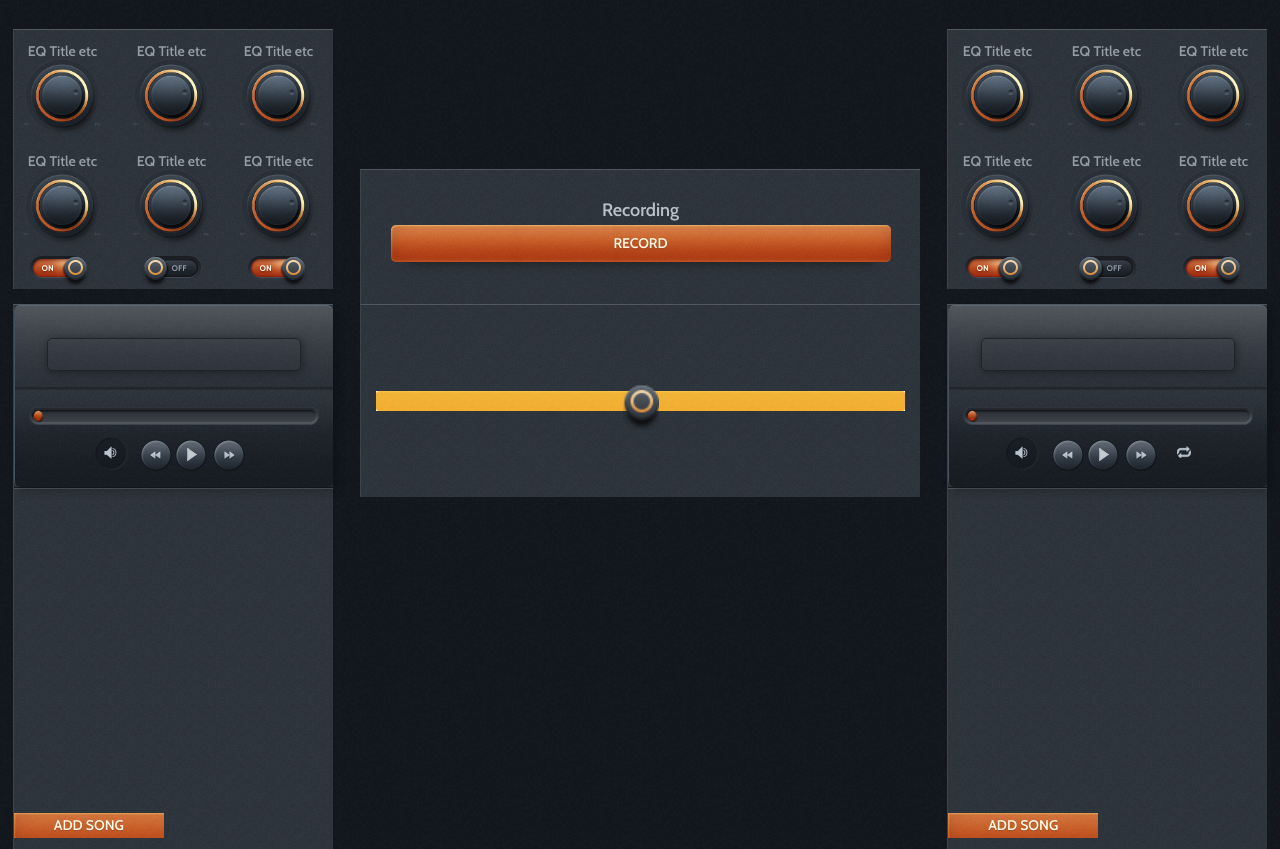
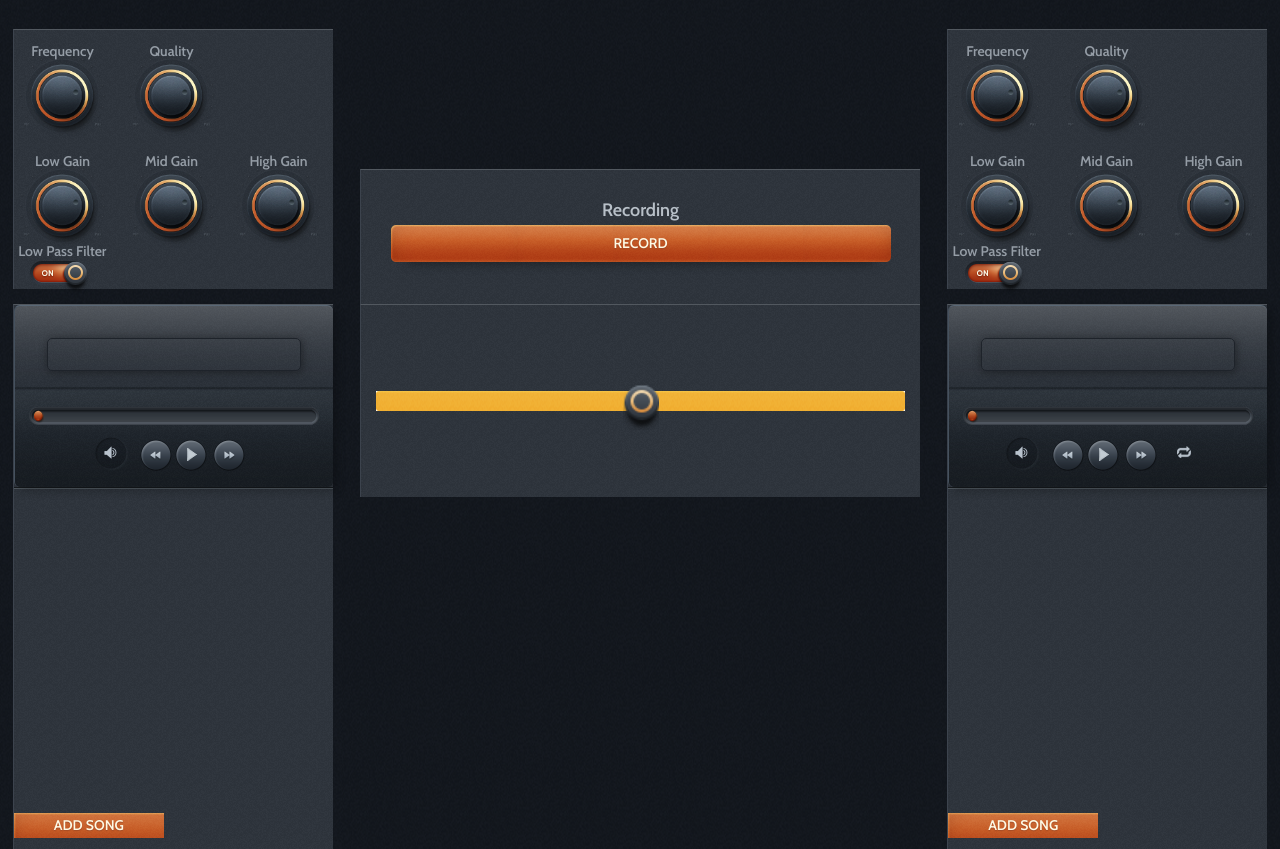
Before and after one commit to mihaimocanu/musicPlayer, an ASP.NET MVC app: page / in a window 1280 px wide. Shown: the part 51-900 px from the top of the page. Run offline with ASP.NET Core 8 and stand-ins for ASP.NET MVC 5, Linux system fonts and the light colour scheme; the project's own start-up code is not run, and a stand-in starts its controllers and pages; some libraries are stand-ins or nearby versions.

Commit message:
Changed filters name, add Switch Label, commented out the unused filters

```diff
--- a/MusicPlayer/Content/main.css
+++ b/MusicPlayer/Content/main.css
@@ -51,13 +51,14 @@
 .eqComponentList{width:330px; height:200px; position:relative; left: 50%; transform: translateX(-50%);}
 .box-eq  .widget-knob{width:88px; height:88px; transform: scale(0.35); position:absolute !important; }
 .eqComponentDescription{ position: absolute; top: -24px; left: -20px; right: -20px; font-size: 40px; text-align: center;}
+.eqComponentSwitchDescription{ position: absolute; top: -17px; left: -20px; right: -20px; text-align: center;}
 .box-eq .pos1_1 {top:-56px; left: -70px; }
 .box-eq .pos1_2 {top:-56px; left:  39px; }
 .box-eq .pos1_3 {top:-56px; left: 146px; }
 .box-eq .pos2_1 {top: 54px; left: -70px; }
 .box-eq .pos2_2 {top: 54px; left:  39px; }
 .box-eq .pos2_3 {top: 54px; left: 146px; }
-.controlEq{width:330px; height: 34px;  box-sizing: border-box; position:absolute; bottom:5px; left:50%; transform:translateX(-50%);}
+.controlEq{width:330px; height: 29px;  box-sizing: border-box; position:absolute; bottom:5px; left:50%; transform:translateX(-50%);}
 .controlEq .input_styled{position:absolute; top:6px; width: 80px;}
 .controlEq .pos1{ left:14px;}
 .controlEq .pos2{ left:131px;}
--- a/MusicPlayer/Views/Home/Index.cshtml
+++ b/MusicPlayer/Views/Home/Index.cshtml
@@ -1,49 +1,16 @@
 @{
     ViewBag.Title = "Home Page";
 }
-@*<style class="cp-pen-styles">
-    html, body {
-        font-size: 12px;
-        font-family: "Open Sans";
-        background: #EEE;
-    }
-
-    a {
-        text-decoration: none;
-        color: #999;
-    }
-
-    audio {
-        display: block;
-    }
-
-    .eq {
-        margin: 32px;
-    }
-
-    div.controls label {
-        display: inline-block;
-        text-align: right;
-        width: 80px;
-    }
-
-    div.controls label, div.controls input {
-        vertical-align: middle;
-        padding: 0;
-        margin: 0;
-    }
-</style>*@
-
 <div class="section-eq clearfix">
     <div class="componentBox box-eq eqLeft">
         <div class="controlEq">
-            <div class="input_styled checklist pos1"><div class="rowCheckbox checkbox-large"><input name="invoice1_1" type="checkbox" checked id="invoice1_1" value="invoice"><label for="invoice1_1"></label></div></div>
-            <div class="input_styled checklist pos2"><div class="rowCheckbox checkbox-large"><input name="invoice1_2" type="checkbox" id="invoice1_2" value="invoice"><label for="invoice1_2"></label></div></div>
-            <div class="input_styled checklist pos3"><div class="rowCheckbox checkbox-large"><input name="invoice1_3" type="checkbox" checked id="invoice1_3" value="invoice"><label for="invoice1_3"></label></div></div>
+            <div class="input_styled checklist pos1"><span class="eqComponentSwitchDescription">Low Pass Filter</span><div class="rowCheckbox checkbox-large"><input name="invoice1_1" type="checkbox" checked id="invoice1_1" value="invoice"><label for="invoice1_1"></label></div></div>
+            @*<div class="input_styled checklist pos2"><span class="eqComponentSwitchDescription">Low Pass</span><div class="rowCheckbox checkbox-large"><input name="invoice1_2" type="checkbox" id="invoice1_2" value="invoice"><label for="invoice1_2"></label></div></div>
+    <div class="input_styled checklist pos3"><span class="eqComponentSwitchDescription">Low Pass</span><div class="rowCheckbox checkbox-large"><input name="invoice1_3" type="checkbox" checked id="invoice1_3" value="invoice"><label for="invoice1_3"></label></div></div>*@
         </div>
         <div class="eqComponentList">
             <div class="widget-knob pos1_1 widget-volume">
-                <span class="eqComponentDescription">EQ Title etc</span>
+                <span class="eqComponentDescription">Frequency</span>
                 <input type="text" value="77" autocomplete="off" id="volume1_1" />
                 <script type="text/javascript">
                     $(document).ready(function () {
@@ -63,7 +30,7 @@
                 </script>
             </div>
             <div class="widget-knob pos1_2 widget-volume">
-                <span class="eqComponentDescription">EQ Title etc</span>
+                <span class="eqComponentDescription">Quality</span>
                 <input type="text" value="77" autocomplete="off" id="volume1_2" />
                 <script type="text/javascript">
                     $(document).ready(function () {
@@ -82,8 +49,8 @@
                     });
                 </script>
             </div>
-            <div class="widget-knob pos1_3 widget-volume">
-                <span class="eqComponentDescription">EQ Title etc</span>
+            @*<div class="widget-knob pos1_3 widget-volume">
+                <span class="eqComponentDescription">EQ Title33 etc</span>
                 <input type="text" value="77" autocomplete="off" id="volume1_3" />
                 <script type="text/javascript">
                     $(document).ready(function () {
@@ -101,9 +68,9 @@
                         });
                     });
                 </script>
-            </div>
+            </div>*@
             <div class="widget-knob pos2_1 widget-volume">
-                <span class="eqComponentDescription">EQ Title etc</span>
+                <span class="eqComponentDescription">Low Gain</span>
                 <input type="text" value="77" autocomplete="off" id="volume1_4" />
                 <script type="text/javascript">
                     $(document).ready(function () {
@@ -123,7 +90,7 @@
                 </script>
             </div>
             <div class="widget-knob pos2_2 widget-volume">
-                <span class="eqComponentDescription">EQ Title etc</span>
+                <span class="eqComponentDescription">Mid Gain</span>
                 <input type="text" value="77" autocomplete="off" id="volume1_5" />
                 <script type="text/javascript">
                     $(document).ready(function () {
@@ -143,7 +110,7 @@
                 </script>
             </div>
             <div class="widget-knob pos2_3 widget-volume">
-                <span class="eqComponentDescription">EQ Title etc</span>
+                <span class="eqComponentDescription">High Gain</span>
                 <input type="text" value="77" autocomplete="off" id="volume1_6" />
                 <script type="text/javascript">
                     $(document).ready(function () {
@@ -168,24 +135,24 @@
     <div class="componentBox box-recording">
         <div class="box-recordingLeft">
             <h2>
-                Recording</h3>
+                Recording</h2>
                 <a href="#" class="btnD btnD-pagination" hidefocus="true" style="outline: none; opacity: 1;"><span>RECORD</span></a>
         </div>
         <div class="box-recordingRight">
             <h2>
-                Download</h3>
+                Download</h2>
                 <a href="#" class="btnD btnD-pagination" hidefocus="true" style="outline: none; opacity: 1;"><span>SAVE</span></a>
         </div>
     </div>
     <div class="componentBox box-eq eqRight">
         <div class="controlEq">
-            <div class="input_styled checklist pos1"><div class="rowCheckbox checkbox-large"><input name="invoice2_1" type="checkbox" checked id="invoice2_1" value="invoice"><label for="invoice2_1"></label></div></div>
-            <div class="input_styled checklist pos2"><div class="rowCheckbox checkbox-large"><input name="invoice2_2" type="checkbox" id="invoice2_2" value="invoice"><label for="invoice2_2"></label></div></div>
-            <div class="input_styled checklist pos3"><div class="rowCheckbox checkbox-large"><input name="invoice2_3" type="checkbox" checked id="invoice2_3" value="invoice"><label for="invoice2_3"></label></div></div>
+            <div class="input_styled checklist pos1"><span class="eqComponentSwitchDescription">Low Pass Filter</span><div class="rowCheckbox checkbox-large"><input name="invoice2_1" type="checkbox" checked id="invoice2_1" value="invoice"><label for="invoice2_1"></label></div></div>
+            @*<div class="input_styled checklist pos2"><span class="eqComponentSwitchDescription">Low Pass</span><div class="rowCheckbox checkbox-large"><input name="invoice2_2" type="checkbox" id="invoice2_2" value="invoice"><label for="invoice2_2"></label></div></div>
+    <div class="input_styled checklist pos3"><span class="eqComponentSwitchDescription">Low Pass</span><div class="rowCheckbox checkbox-large"><input name="invoice2_3" type="checkbox" checked id="invoice2_3" value="invoice"><label for="invoice2_3"></label></div></div>*@
         </div>
         <div class="eqComponentList">
             <div class="widget-knob pos1_1 widget-volume">
-                <span class="eqComponentDescription">EQ Title etc</span>
+                <span class="eqComponentDescription">Frequency</span>
                 <input type="text" value="77" autocomplete="off" id="volume2_1" />
                 <script type="text/javascript">
                     $(document).ready(function () {
@@ -205,7 +172,7 @@
                 </script>
             </div>
             <div class="widget-knob pos1_2 widget-volume">
-                <span class="eqComponentDescription">EQ Title etc</span>
+                <span class="eqComponentDescription">Quality</span>
                 <input type="text" value="77" autocomplete="off" id="volume2_2" />
                 <script type="text/javascript">
                     $(document).ready(function () {
@@ -224,8 +191,8 @@
                     });
                 </script>
             </div>
-            <div class="widget-knob pos1_3 widget-volume">
-                <span class="eqComponentDescription">EQ Title etc</span>
+            @*<div class="widget-knob pos1_3 widget-volume">
+                <span class="eqComponentDescription">EQ Title3 etc</span>
                 <input type="text" value="77" autocomplete="off" id="volume2_3" />
                 <script type="text/javascript">
                     $(document).ready(function () {
@@ -243,9 +210,9 @@
                         });
                     });
                 </script>
-            </div>
+            </div>*@
             <div class="widget-knob pos2_1 widget-volume">
-                <span class="eqComponentDescription">EQ Title etc</span>
+                <span class="eqComponentDescription">Low Gain</span>
                 <input type="text" value="77" autocomplete="off" id="volume2_4" />
                 <script type="text/javascript">
                     $(document).ready(function () {
@@ -265,7 +232,7 @@
                 </script>
             </div>
             <div class="widget-knob pos2_2 widget-volume">
-                <span class="eqComponentDescription">EQ Title etc</span>
+                <span class="eqComponentDescription">Mid Gain</span>
                 <input type="text" value="77" autocomplete="off" id="volume2_5" />
                 <script type="text/javascript">
                     $(document).ready(function () {
@@ -285,7 +252,7 @@
                 </script>
             </div>
             <div class="widget-knob pos2_3 widget-volume">
-                <span class="eqComponentDescription">EQ Title etc</span>
+                <span class="eqComponentDescription">High Gain</span>
                 <input type="text" value="77" autocomplete="off" id="volume2_6" />
                 <script type="text/javascript">
                     $(document).ready(function () {
```
